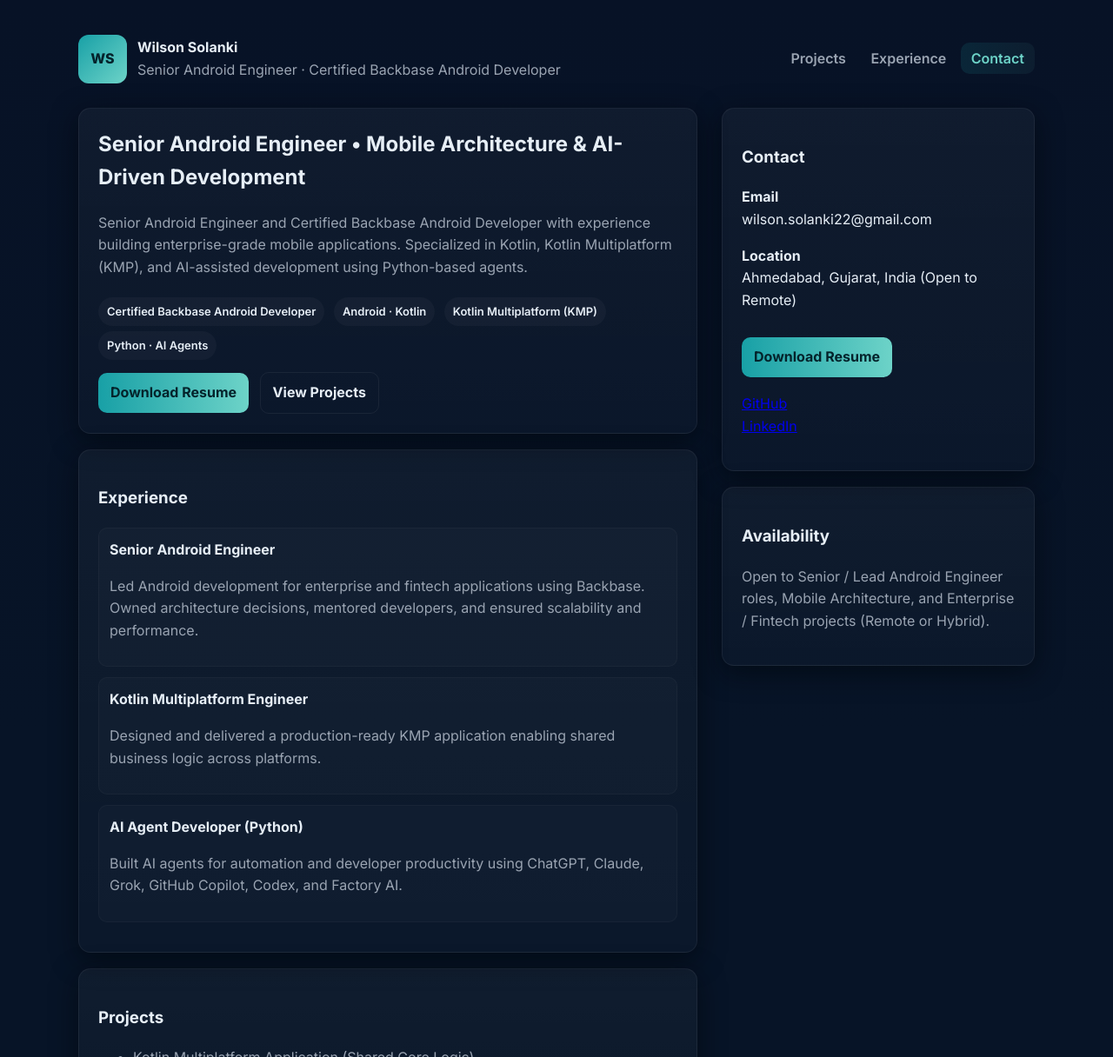
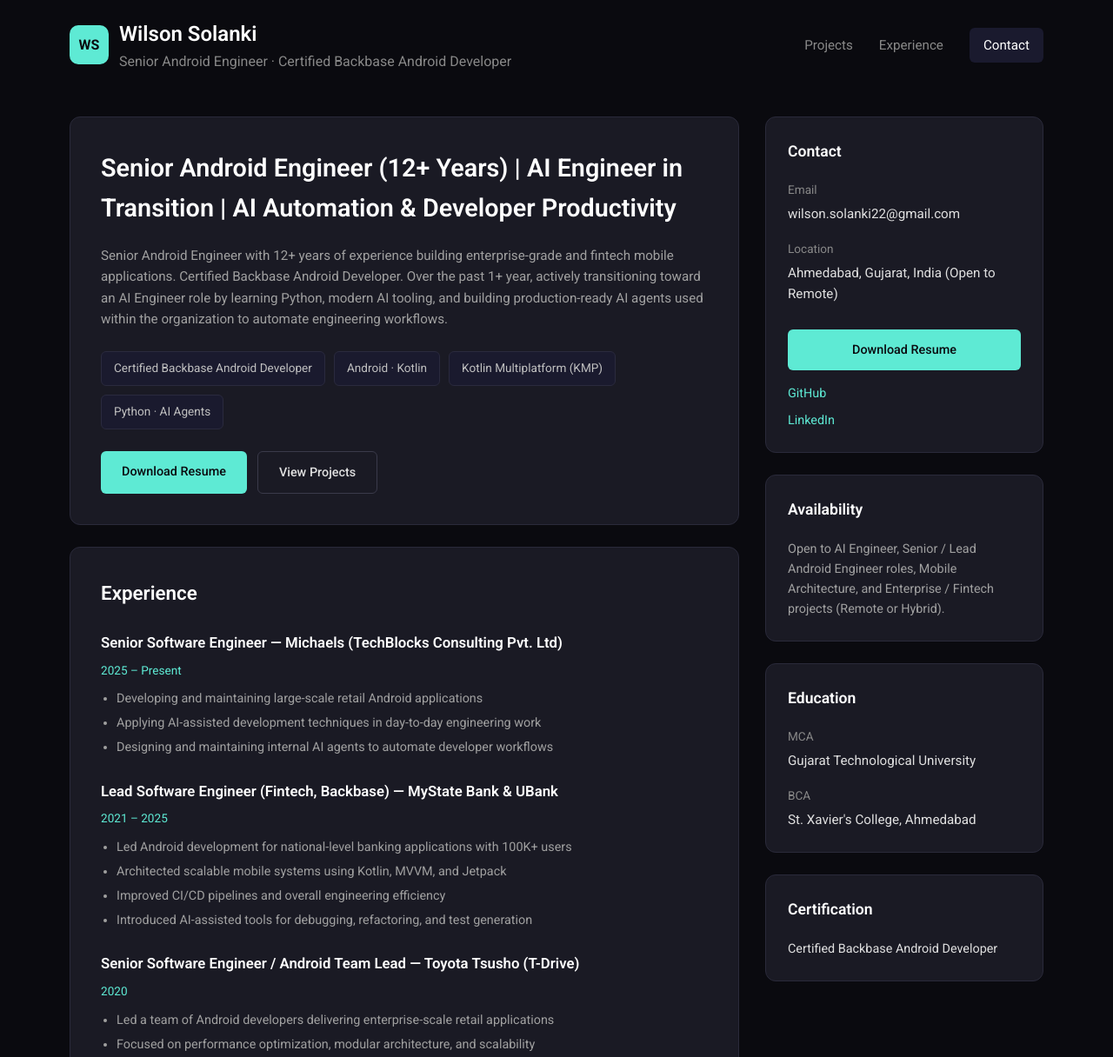
Before and after one commit to WilsonSolankiAI/WilsonSolankiAI.github.io, a plain HTML site: page index.html in a window 1280 px wide. Shown: the top 1216 px of the page at 87% size. Drawn offline with Linux system fonts and the light colour scheme.

Commit message:
Add files via upload

```diff
--- a/index.html
+++ b/index.html
@@ -1,235 +1,211 @@
 <!DOCTYPE html>
 <html lang="en">
 <head>
-  <meta charset="utf-8" />
-  <meta name="viewport" content="width=device-width,initial-scale=1" />
-  <title>Wilson Solanki — Senior Android Engineer</title>
-  <meta name="description" content="Wilson Solanki — Senior Android Engineer. Certified Backbase Android Developer. Kotlin Multiplatform (KMP), Python AI agents, AI-assisted engineering." />
-  <link rel="icon" href="data:,">
-  <link href="https://fonts.googleapis.com/css2?family=Inter:wght@300;400;600;700;800&display=swap" rel="stylesheet">
+    <meta charset="UTF-8">
+    <meta name="viewport" content="width=device-width, initial-scale=1.0">
+    <title>Wilson Solanki — AI Engineer | Senior Android Engineer</title>
+    <link href="https://fonts.googleapis.com/css2?family=Roboto:wght@400;500;600;700&display=swap" rel="stylesheet">
+    <style>
+        * { margin: 0; padding: 0; box-sizing: border-box; }
+        body { font-family: 'Roboto', sans-serif; line-height: 1.6; color: #e0e0e0; background: #0a0a0f; min-height: 100vh; }
 
-  <style>
-    :root{
-      --bg:#0f1724;
-      --card:#0f1728;
-      --muted:#9aa4b2;
-      --accent:#18a0a6;
-      --accent-2:#6dd3c8;
-      --glass:rgba(255,255,255,0.04);
-      --glass-2:rgba(255,255,255,0.02);
-      --text:#e6eef6;
-      --glass-border:rgba(255,255,255,0.06);
-      --max-width:1100px;
-    }
-    *{box-sizing:border-box}
-    body{
-      margin:0;
-      font-family:"Inter",system-ui,Arial;
-      background:linear-gradient(180deg,#071226 0%,#071427 60%);
-      color:var(--text);
-      line-height:1.6;
-      padding:40px 20px;
-      display:flex;
-      justify-content:center;
-    }
-    .container{max-width:var(--max-width);width:100%}
+        header { display: flex; justify-content: space-between; align-items: center; padding: 20px 80px; background: #0a0a0f; max-width: 1400px; margin: 0 auto; }
+        .logo { display: flex; align-items: center; gap: 12px; }
+        .logo-icon { width: 45px; height: 45px; background: #5eead4; border-radius: 10px; display: flex; align-items: center; justify-content: center; color: #0a0a0f; font-weight: bold; font-size: 1rem; }
+        .logo-text h1 { font-size: 1.5rem; color: #fff; font-weight: 600; }
+        .logo-text p { font-size: 1rem; color: #888; }
+        nav { display: flex; gap: 30px; align-items: center; }
+        nav a { color: #888; text-decoration: none; font-size: 0.95rem; transition: color 0.2s; }
+        nav a:hover { color: #fff; }
+        nav a.active { background: #1a1a2e; color: #fff; padding: 8px 16px; border-radius: 6px; }
 
-    header{
-      display:flex;
-      justify-content:space-between;
-      align-items:center;
-      margin-bottom:28px;
-    }
-    .brand{display:flex;gap:12px;align-items:center}
-    .logo{
-      width:56px;height:56px;
-      display:grid;place-items:center;
-      background:linear-gradient(135deg,var(--accent),var(--accent-2));
-      border-radius:12px;
-      font-weight:800;color:#04232b;
-    }
-    nav a{
-      color:var(--muted);
-      text-decoration:none;
-      padding:8px 12px;
-      font-weight:600;
-    }
-    nav a.primary{
-      background:linear-gradient(90deg,rgba(24,160,166,.14),rgba(109,211,200,.06));
-      border-radius:10px;
-      color:var(--accent-2);
-    }
+        .container { display: grid; grid-template-columns: 1fr 320px; gap: 30px; max-width: 1400px; margin: 0 auto; padding: 30px 80px; }
 
-    main{
-      display:grid;
-      grid-template-columns:1fr 360px;
-      gap:28px;
-    }
-    .card{
-      background:linear-gradient(180deg,var(--glass),var(--glass-2));
-      border-radius:14px;
-      padding:22px;
-      border:1px solid var(--glass-border);
-      box-shadow:0 8px 30px rgba(2,6,12,.6);
-    }
-    h2{margin-top:0}
-    .badges span{
-      display:inline-block;
-      margin:6px 6px 0 0;
-      padding:6px 10px;
-      border-radius:999px;
-      background:rgba(255,255,255,.03);
-      font-size:13px;
-      font-weight:600;
-    }
-    .btn{
-      display:inline-block;
-      padding:10px 14px;
-      border-radius:10px;
-      font-weight:700;
-      text-decoration:none;
-      margin-top:14px;
-    }
-    .btn.primary{
-      background:linear-gradient(90deg,var(--accent),var(--accent-2));
-      color:#04232b;
-    }
-    .btn.outline{
-      border:1px solid var(--glass-border);
-      color:var(--text);
-      margin-left:8px;
-    }
-    .section{margin-top:18px}
-    .exp{
-      padding:12px;
-      margin-bottom:12px;
-      border-radius:10px;
-      background:rgba(255,255,255,.02);
-      border:1px solid rgba(255,255,255,.03);
-    }
-    .muted{color:var(--muted)}
-    aside .card{margin-bottom:18px}
-    footer{
-      margin-top:28px;
-      text-align:center;
-      color:var(--muted);
-      font-size:13px;
-    }
-    @media(max-width:900px){
-      main{grid-template-columns:1fr}
+        .main-content { display: flex; flex-direction: column; gap: 25px; }
+
+        .card { background: #1a1a24; border-radius: 12px; padding: 35px; border: 1px solid #2a2a3a; }
+
+        .hero h2 { font-size: 1.8rem; color: #fff; margin-bottom: 20px; font-weight: 600; }
+        .hero p { color: #a0a0a0; margin-bottom: 25px; font-size: 0.95rem; }
+        .tags { display: flex; flex-wrap: wrap; gap: 10px; margin-bottom: 25px; }
+        .tag { background: #1a1a2e; color: #c0c0c0; padding: 8px 14px; border-radius: 6px; font-size: 0.85rem; border: 1px solid #2a2a3e; }
+        .buttons { display: flex; gap: 12px; flex-wrap: wrap; }
+        .btn { padding: 12px 24px; border-radius: 6px; text-decoration: none; font-weight: 500; font-size: 0.9rem; transition: all 0.2s; display: inline-block; }
+        .btn-primary { background: #5eead4; color: #0a0a0f; }
+        .btn-primary:hover { background: #4fd1c5; }
+        .btn-secondary { background: transparent; color: #e0e0e0; border: 1px solid #3a3a4a; }
+        .btn-secondary:hover { border-color: #5eead4; color: #5eead4; }
+
+        .section-title { font-size: 1.4rem; color: #fff; margin-bottom: 25px; font-weight: 600; }
+
+        .experience-item { margin-bottom: 25px; }
+        .experience-item:last-child { margin-bottom: 0; }
+        .experience-item h3 { color: #fff; font-size: 1.05rem; margin-bottom: 8px; font-weight: 600; }
+        .experience-item .period { color: #5eead4; font-size: 0.85rem; margin-bottom: 10px; }
+        .experience-item p { color: #a0a0a0; font-size: 0.9rem; }
+        .experience-item ul { color: #a0a0a0; margin-left: 18px; margin-top: 8px; font-size: 0.9rem; }
+        .experience-item li { margin-bottom: 5px; }
+
+        .sidebar { display: flex; flex-direction: column; gap: 25px; }
+
+        .sidebar-card { background: #1a1a24; border-radius: 12px; padding: 25px; border: 1px solid #2a2a3a; }
+        .sidebar-card h3 { color: #fff; font-size: 1.1rem; margin-bottom: 20px; font-weight: 600; }
+        .contact-item { margin-bottom: 18px; }
+        .contact-item:last-child { margin-bottom: 0; }
+        .contact-item label { color: #888; font-size: 0.85rem; display: block; margin-bottom: 4px; }
+        .contact-item p { color: #e0e0e0; font-size: 0.95rem; }
+        .sidebar-links { display: flex; flex-direction: column; gap: 8px; margin-top: 15px; }
+        .sidebar-links a { color: #5eead4; text-decoration: none; font-size: 0.9rem; }
+        .sidebar-links a:hover { text-decoration: underline; }
+
+        .project-item { margin-bottom: 20px; padding-bottom: 20px; border-bottom: 1px solid #1e1e2e; }
+        .project-item:last-child { border-bottom: none; margin-bottom: 0; padding-bottom: 0; }
+        .project-item h3 { color: #fff; font-size: 1rem; margin-bottom: 10px; }
+        .project-item ul { color: #a0a0a0; margin-left: 18px; font-size: 0.9rem; }
+        .project-item li { margin-bottom: 5px; }
+
+        @media (max-width: 900px) {
+            .container { grid-template-columns: 1fr; }
+            header { flex-direction: column; gap: 20px; }
         }
     </style>
 </head>
-
 <body>
-<div class="container">
-
     <header>
-  <div class="brand">
-    <div class="logo">WS</div>
-    <div>
-      <strong>Wilson Solanki</strong><br/>
-      <span class="muted">Senior Android Engineer · Certified Backbase Android Developer</span>
+        <div class="logo">
+            <div class="logo-icon">WS</div>
+            <div class="logo-text">
+                <h1>Wilson Solanki</h1>
+                <p>Senior Android Engineer · Certified Backbase Android Developer</p>
             </div>
         </div>
         <nav>
             <a href="#projects">Projects</a>
             <a href="#experience">Experience</a>
-    <a href="#contact" class="primary">Contact</a>
+            <a href="#contact" class="active">Contact</a>
         </nav>
     </header>
 
-<main>
-  <div>
-    <section class="card">
-      <h2>Senior Android Engineer • Mobile Architecture & AI-Driven Development</h2>
-      <p class="muted">
-        Senior Android Engineer and Certified Backbase Android Developer with experience
-        building enterprise-grade mobile applications. Specialized in Kotlin, Kotlin Multiplatform (KMP),
-        and AI-assisted development using Python-based agents.
-      </p>
-
-      <div class="badges">
-        <span>Certified Backbase Android Developer</span>
-        <span>Android · Kotlin</span>
-        <span>Kotlin Multiplatform (KMP)</span>
-        <span>Python · AI Agents</span>
+    <div class="container">
+        <div class="main-content">
+            <section class="card hero">
+                <h2>Senior Android Engineer (12+ Years) | AI Engineer in Transition | AI Automation & Developer Productivity</h2>
+                <p>Senior Android Engineer with 12+ years of experience building enterprise-grade and fintech mobile applications. Certified Backbase Android Developer. Over the past 1+ year, actively transitioning toward an AI Engineer role by learning Python, modern AI tooling, and building production-ready AI agents used within the organization to automate engineering workflows.</p>
+                <div class="tags">
+                    <span class="tag">Certified Backbase Android Developer</span>
+                    <span class="tag">Android · Kotlin</span>
+                    <span class="tag">Kotlin Multiplatform (KMP)</span>
+                    <span class="tag">Python · AI Agents</span>
                 </div>
-
-      <a class="btn primary" href="#contact">Download Resume</a>
-      <a class="btn outline" href="#projects">View Projects</a>
-    </section>
-
-    <section class="card section" id="experience">
-      <h3>Experience</h3>
-
-      <div class="exp">
-        <strong>Senior Android Engineer</strong>
-        <p class="muted">
-          Led Android development for enterprise and fintech applications using Backbase.
-          Owned architecture decisions, mentored developers, and ensured scalability and performance.
-        </p>
-      </div>
-
-      <div class="exp">
-        <strong>Kotlin Multiplatform Engineer</strong>
-        <p class="muted">
-          Designed and delivered a production-ready KMP application enabling shared business logic
-          across platforms.
-        </p>
-      </div>
-
-      <div class="exp">
-        <strong>AI Agent Developer (Python)</strong>
-        <p class="muted">
-          Built AI agents for automation and developer productivity using ChatGPT, Claude,
-          Grok, GitHub Copilot, Codex, and Factory AI.
-        </p>
+                <div class="buttons">
+                    <a href="resume.pdf" download class="btn btn-primary">Download Resume</a>
+                    <a href="#projects" class="btn btn-secondary">View Projects</a>
                 </div>
             </section>
 
-    <section class="card section" id="projects">
-      <h3>Projects</h3>
-      <ul class="muted">
-        <li>Kotlin Multiplatform Application (Shared Core Logic)</li>
-        <li>Enterprise Android Application (Backbase Platform)</li>
-        <li>Python-Based AI Agents for Development Automation</li>
+            <section class="card" id="experience">
+                <h2 class="section-title">Experience</h2>
+                <div class="experience-item">
+                    <h3>Senior Software Engineer — Michaels (TechBlocks Consulting Pvt. Ltd)</h3>
+                    <p class="period">2025 – Present</p>
+                    <ul>
+                        <li>Developing and maintaining large-scale retail Android applications</li>
+                        <li>Applying AI-assisted development techniques in day-to-day engineering work</li>
+                        <li>Designing and maintaining internal AI agents to automate developer workflows</li>
                     </ul>
+                </div>
+                <div class="experience-item">
+                    <h3>Lead Software Engineer (Fintech, Backbase) — MyState Bank & UBank</h3>
+                    <p class="period">2021 – 2025</p>
+                    <ul>
+                        <li>Led Android development for national-level banking applications with 100K+ users</li>
+                        <li>Architected scalable mobile systems using Kotlin, MVVM, and Jetpack</li>
+                        <li>Improved CI/CD pipelines and overall engineering efficiency</li>
+                        <li>Introduced AI-assisted tools for debugging, refactoring, and test generation</li>
+                    </ul>
+                </div>
+                <div class="experience-item">
+                    <h3>Senior Software Engineer / Android Team Lead — Toyota Tsusho (T-Drive)</h3>
+                    <p class="period">2020</p>
+                    <ul>
+                        <li>Led a team of Android developers delivering enterprise-scale retail applications</li>
+                        <li>Focused on performance optimization, modular architecture, and scalability</li>
+                    </ul>
+                </div>
+                <div class="experience-item">
+                    <h3>Senior Software Engineer / Android Engineer — Multiple Organizations</h3>
+                    <p class="period">2014 – 2020</p>
+                    <ul>
+                        <li>Built and maintained Android applications across fintech, retail, AR, and field-sales domains</li>
+                        <li>Owned full application lifecycle from architecture to production support</li>
+                        <li>Mentored junior engineers and led small-to-mid-sized Android teams</li>
+                    </ul>
+                </div>
+            </section>
+
+            <section class="card" id="projects">
+                <h2 class="section-title">AI Engineering Projects (Internal, In-Use)</h2>
+                <div class="project-item">
+                    <h3>AI-Powered Git Pull Request Review Agent</h3>
+                    <ul>
+                        <li>Designed and built a Python-based AI agent that automatically reviews Git pull requests</li>
+                        <li>Generates code quality, architectural, and best-practice feedback</li>
+                        <li>Enables developers to directly post AI-generated review comments to PRs</li>
+                        <li>Actively used within the organization, reducing PR review turnaround time</li>
+                    </ul>
+                </div>
+                <div class="project-item">
+                    <h3>Android Localization & Encryption Automation Agent</h3>
+                    <ul>
+                        <li>Built an AI agent that converts raw strings into encrypted Android string.xml keys</li>
+                        <li>Automatically generates French translations using LLMs</li>
+                        <li>Provides a one-click workflow to update string.xml files with new keys and translations</li>
+                        <li>Significantly reduced manual localization effort and eliminated human errors</li>
+                    </ul>
+                </div>
             </section>
         </div>
 
-  <aside>
-    <div class="card" id="contact">
+        <aside class="sidebar">
+            <div class="sidebar-card" id="contact">
                 <h3>Contact</h3>
-      <p><strong>Email</strong><br/>wilson.solanki22@gmail.com</p>
-      <p><strong>Location</strong><br/>Ahmedabad, Gujarat, India (Open to Remote)</p>
-
-      <a class="btn primary" href="resume.pdf" download>Download Resume</a>
-
-      <p class="section">
-        <a href="https://github.com/wilsonsolankiai" target="_blank">GitHub</a><br/>
-        <a href="https://www.linkedin.com/in/wilson-solanki/" target="_blank">LinkedIn</a>
-      </p>
+                <div class="contact-item">
+                    <label>Email</label>
+                    <p>wilson.solanki22@gmail.com</p>
+                </div>
+                <div class="contact-item">
+                    <label>Location</label>
+                    <p>Ahmedabad, Gujarat, India (Open to Remote)</p>
+                </div>
+                <a href="resume.pdf" download class="btn btn-primary" style="width: 100%; text-align: center; margin-top: 10px;">Download Resume</a>
+                <div class="sidebar-links">
+                    <a href="https://github.com/wilsonsolankiai" target="_blank">GitHub</a>
+                    <a href="https://linkedin.com/in/wilson-solanki" target="_blank">LinkedIn</a>
+                </div>
             </div>
 
-    <div class="card">
+            <div class="sidebar-card">
                 <h3>Availability</h3>
-      <p class="muted">
-        Open to Senior / Lead Android Engineer roles, Mobile Architecture,
-        and Enterprise / Fintech projects (Remote or Hybrid).
-      </p>
+                <p style="color: #a0a0a0; font-size: 0.9rem;">Open to AI Engineer, Senior / Lead Android Engineer roles, Mobile Architecture, and Enterprise / Fintech projects (Remote or Hybrid).</p>
+            </div>
+
+            <div class="sidebar-card">
+                <h3>Education</h3>
+                <div class="contact-item">
+                    <label>MCA</label>
+                    <p>Gujarat Technological University</p>
+                </div>
+                <div class="contact-item">
+                    <label>BCA</label>
+                    <p>St. Xavier's College, Ahmedabad</p>
+                </div>
+            </div>
+
+            <div class="sidebar-card">
+                <h3>Certification</h3>
+                <p style="color: #e0e0e0; font-size: 0.9rem;">Certified Backbase Android Developer</p>
             </div>
         </aside>
-</main>
-
-<footer>
-  © <span id="year"></span> Wilson Solanki · Senior Android Engineer
-</footer>
-
     </div>
-
-<script>
-  document.getElementById("year").textContent = new Date().getFullYear();
-</script>
 </body>
 </html>
```
Also changed, not shown: 1 other file. Lines whose indentation alone changed are shown as unchanged.
